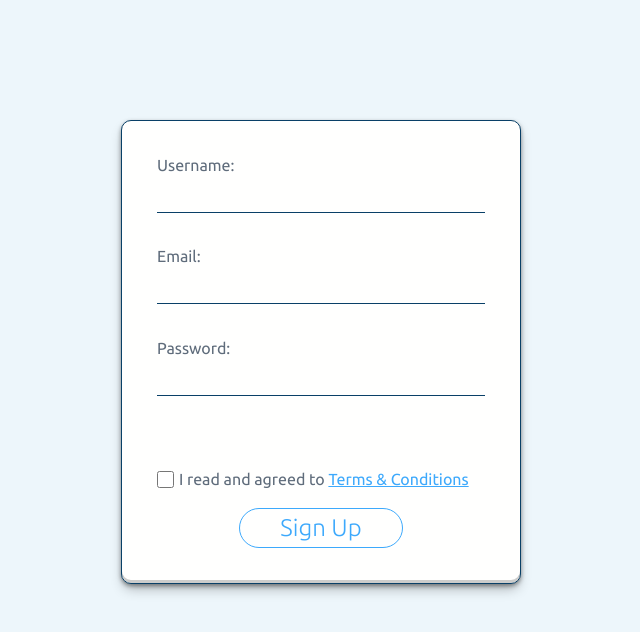
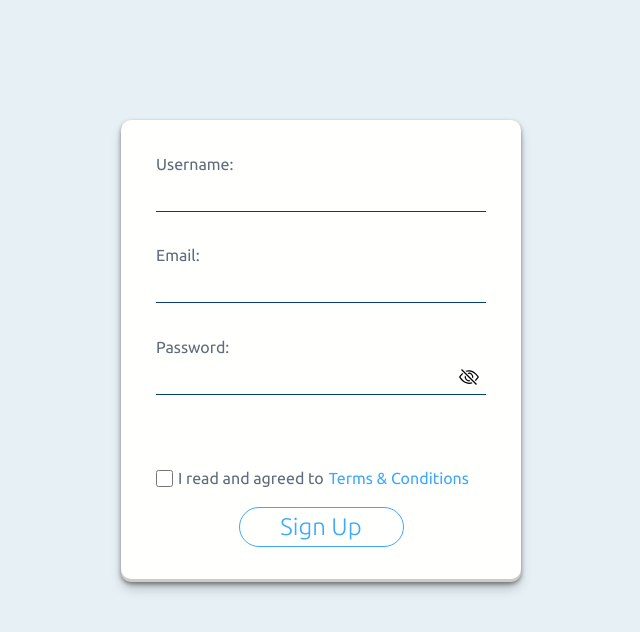
Before and after one commit to celso-rodrigo/login-page, a React (Create React App) app: page / in a window 1280 px wide. Shown: the top 632 px of the page, without its empty margins (319-959 px from the left). Built offline with nearby package versions, Linux system fonts and the light colour scheme.

Commit message:
Melhorado CSS; Adicionado toggle de view da senha.

```diff
--- a/src/components/Form.js
+++ b/src/components/Form.js
@@ -1,5 +1,7 @@
 import React, { useState } from "react";
 import { validatePassword, validateUsername, validateEmail } from "../helpers/validation";
+import pwVisible from "../images/pwVisible.svg";
+import pwHidden from "../images/pwHidden.svg";
 import * as e from "../helpers/problemList";
 import Terms from "./Terms";
 import "../styles/form.css";
@@ -8,6 +10,7 @@ function Form() {
   const [signedUp, setSignedUp] = useState(false);
   const [displayTerms, setDisplayTerms] = useState(false);
   const [agreedTerms, setAgreedTerms] = useState(false);
+  const [showPassword, setShowPassword] = useState(false);
   const [problem, setProblem] = useState({
     username: "EMPTY",
     email: "EMPTY",
@@ -64,9 +67,14 @@ function Form() {
             </label>
 
             <label>
+              <img
+                src={showPassword ? pwVisible : pwHidden}
+                onClick={() => setShowPassword((prevState) => (!prevState))}
+                alt="Toggle password."
+                className="password-icon" />
               Password:
               <input
-                type="password"
+                type={showPassword ? "text" : "password"}
                 onBlur={({ target}) => setProblem((prevState) => (
                   {...prevState, password: validatePassword(target.value)}))}
               />
@@ -80,11 +88,9 @@ function Form() {
                   checked={agreedTerms}
                   onChange={() => setAgreedTerms((prevState) => (!prevState))}
                 />
-                <p>
-                  {"I read and agreed to "}
-                  <span className="terms-link" onClick={toggleTerms}>Terms & Conditions</span>
-                </p>
+                I read and agreed to
               </label>
+              <span className="terms-link" onClick={toggleTerms}>Terms & Conditions</span>
             </div>
 
             <button type="button" onClick={handleSignIn} className="sign-btn">
--- a/src/styles/form.css
+++ b/src/styles/form.css
@@ -1,17 +1,16 @@
 form {
   background-color: var(--main);
-  border: 1px solid var(--headline);
   border-radius: 10px;
   padding: 35px;
   display: flex;
   flex-direction: column;
   gap: 20px;
   width: 400px;
-  box-shadow: rgba(0, 0, 0, 0.4) 0 2px 4px,
-    rgba(0, 0, 0, 0.3) 0 7px 13px -3px, rgba(0, 0, 0, 0.2) 0 -3px 0 inset;
+  box-shadow: var(--box-shadow);
 }
 
 label {
+	position: relative;
   display: flex;
   flex-direction: column;
   color: var(--paragraph);
@@ -24,6 +23,17 @@ label input {
   border-bottom: 1px solid var(--headline);
   background-color: transparent;
   font-size: 1rem;
+}
+
+label input:focus {
+  border-bottom: 1px solid var(--button);
+}
+
+.password-icon {
+	position: absolute;
+	right: 7px;
+	bottom: 22px;
+	height: 20px;
 }
 
 .problem {
@@ -54,10 +64,13 @@ label input {
 
 .terms-container {
   padding-top: 20px;
+  display: flex;
+  flex-wrap: wrap;
 }
 
 .terms-container .problem {
   text-align: center;
+  width: 100%;
   padding: 0 0 20px 0;
 }
 
@@ -75,21 +88,22 @@ label input {
 
 .terms-link {
   color: var(--button);
-  text-decoration: underline;
   cursor: pointer;
+  padding-left: 5px;
 }
 
 .terms-popup {
+  padding: 10px;
   width: 500px;
   height: 600px;
   display: flex;
   flex-direction: column;
-  border: 1px solid black;
   background-color: var(--main);
   position: absolute;
   top: 50%;
   left: 50%;
   transform: translate(-50%, -50%);
+  box-shadow: var(--box-shadow);
 }
 
 .terms-popup header {
@@ -97,16 +111,29 @@ label input {
   padding: 0 20px;
   display: flex;
   align-items: center;
-	justify-content: space-between;
   color: var(--headline);
 }
 
+.terms-popup header h1 {
+  font-weight: 300;
+  font-size: 2rem;
+  text-align: center;
+  width: 100%;
+}
+
 .close-btn {
-	width: 50px;
-	height: 50px;
+  width: 55px;
+  height: 55px;
   border: none;
   background-color: transparent;
   cursor: pointer;
+  filter: invert(45%) sepia(6%) saturate(1250%) hue-rotate(172deg)
+    brightness(90%) contrast(90%);
+}
+
+.close-btn img {
+  width: 55px;
+  height: 55px;
 }
 
 .terms-text {
--- a/src/styles/main.css
+++ b/src/styles/main.css
@@ -7,11 +7,13 @@
 
 :root {
 	--main: #fffffe;
-	--bg: #edf6fb;
+	--bg: #e7f0f5;
 	--headline: #094067;
 	--paragraph: #5f6c7b;
 	--button: #3da9fc;
 	--contrast: #ef4565;
+	--box-shadow: rgba(0, 0, 0, 0.4) 0 2px 4px,
+	rgba(0, 0, 0, 0.3) 0 7px 13px -3px, rgba(0, 0, 0, 0.2) 0 -3px 0 inset;
 }
 
 body {
@@ -24,7 +26,7 @@ body {
 .signed-up {
 	font-size: 4rem;
 	font-weight: 200;
-	color: var(--headline);
+	color: var(--paragraph);
 }
 
 @media screen and (max-width: 400px) {
```
Also changed, not shown: src/images/pwHidden.svg (added), src/images/pwVisible.svg (added). Lines whose indentation alone changed are shown as unchanged.
